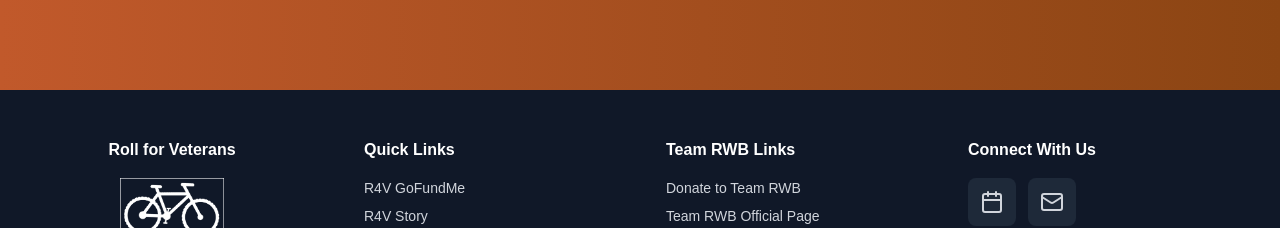
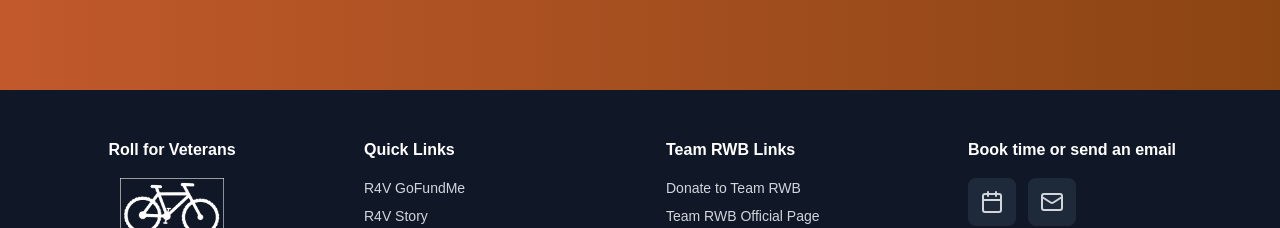
Before and after one commit to songseekers/roll4nature, a Next.js app: page /team-bravo in a window 1280 px wide. Shown: the part 5200-5428 px from the top of the page. Built offline with nearby package versions, Linux system fonts and the light colour scheme; no server answers.

Commit message:
fix: calendar icon hover state, rename Connect With Us heading

```diff
--- a/src/components/layout/Footer.tsx
+++ b/src/components/layout/Footer.tsx
@@ -127,14 +127,15 @@ export default function Footer() {
 
           {/* Contact & Social */}
           <div>
-            <h4 className="text-white font-semibold mb-4">Connect With Us</h4>
+            <h4 className="text-white font-semibold mb-4">Book time or send an email</h4>
             <div className="flex gap-3 mb-4">
               <a
                 href="https://cal.com/jt.songseeker/one-time-meeting"
                 target="_blank"
                 rel="noopener noreferrer"
-                className="flex flex-col items-center gap-1 text-gray-300 hover:text-r4v-primary-hover transition bg-gray-800 p-3 rounded-lg hover:bg-gray-700 w-12 h-12 justify-center"
+                className="flex items-center justify-center text-gray-300 hover:text-r4v-primary-hover transition bg-gray-800 p-3 rounded-lg hover:bg-gray-700 w-12 h-12"
                 aria-label="Book time on JT's Calendar"
+                title="Book time on JT's Calendar"
               >
                 <svg xmlns="http://www.w3.org/2000/svg" width="24" height="24" viewBox="0 0 24 24" fill="none" stroke="currentColor" strokeWidth="2" strokeLinecap="round" strokeLinejoin="round">
                   <rect x="3" y="4" width="18" height="18" rx="2" ry="2"/>
```
